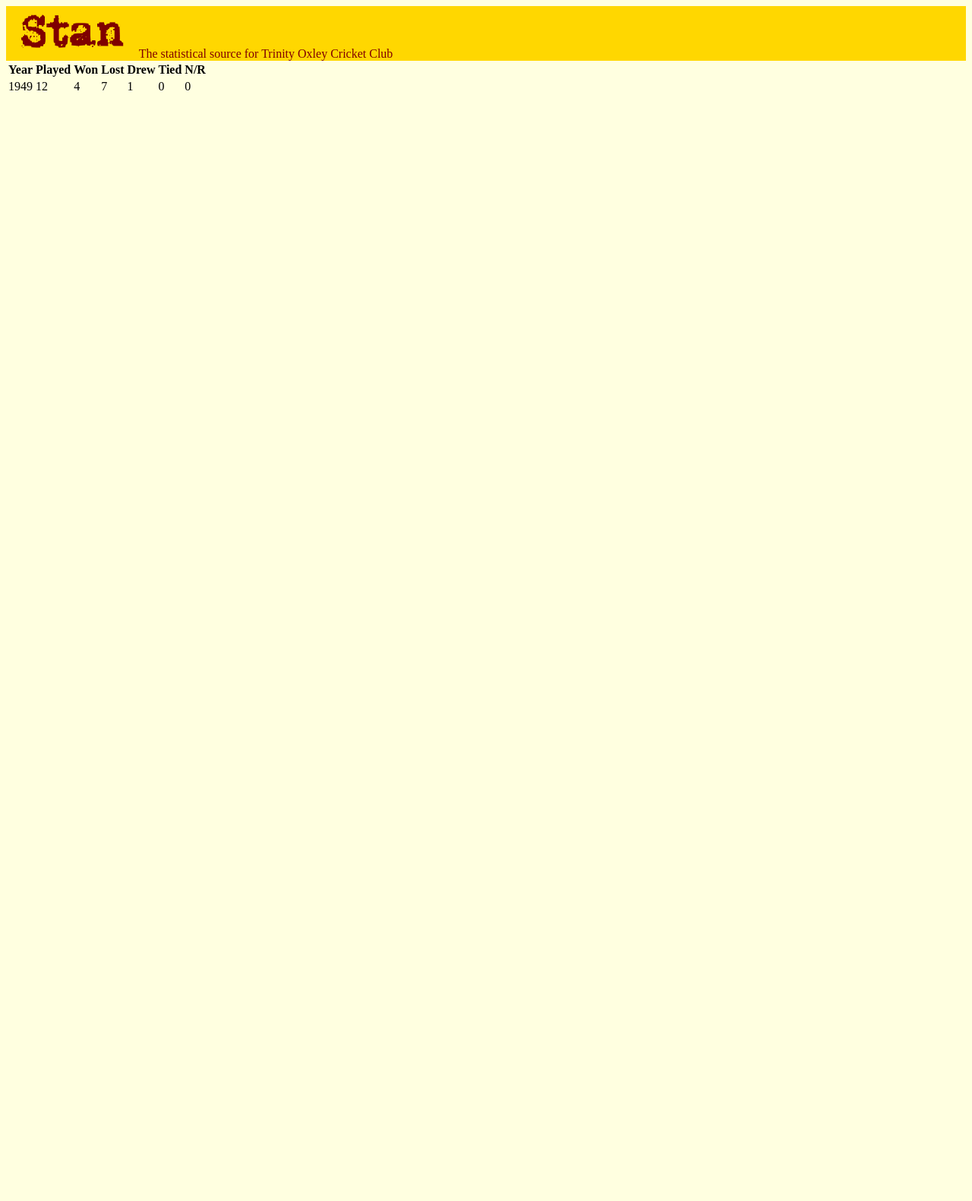
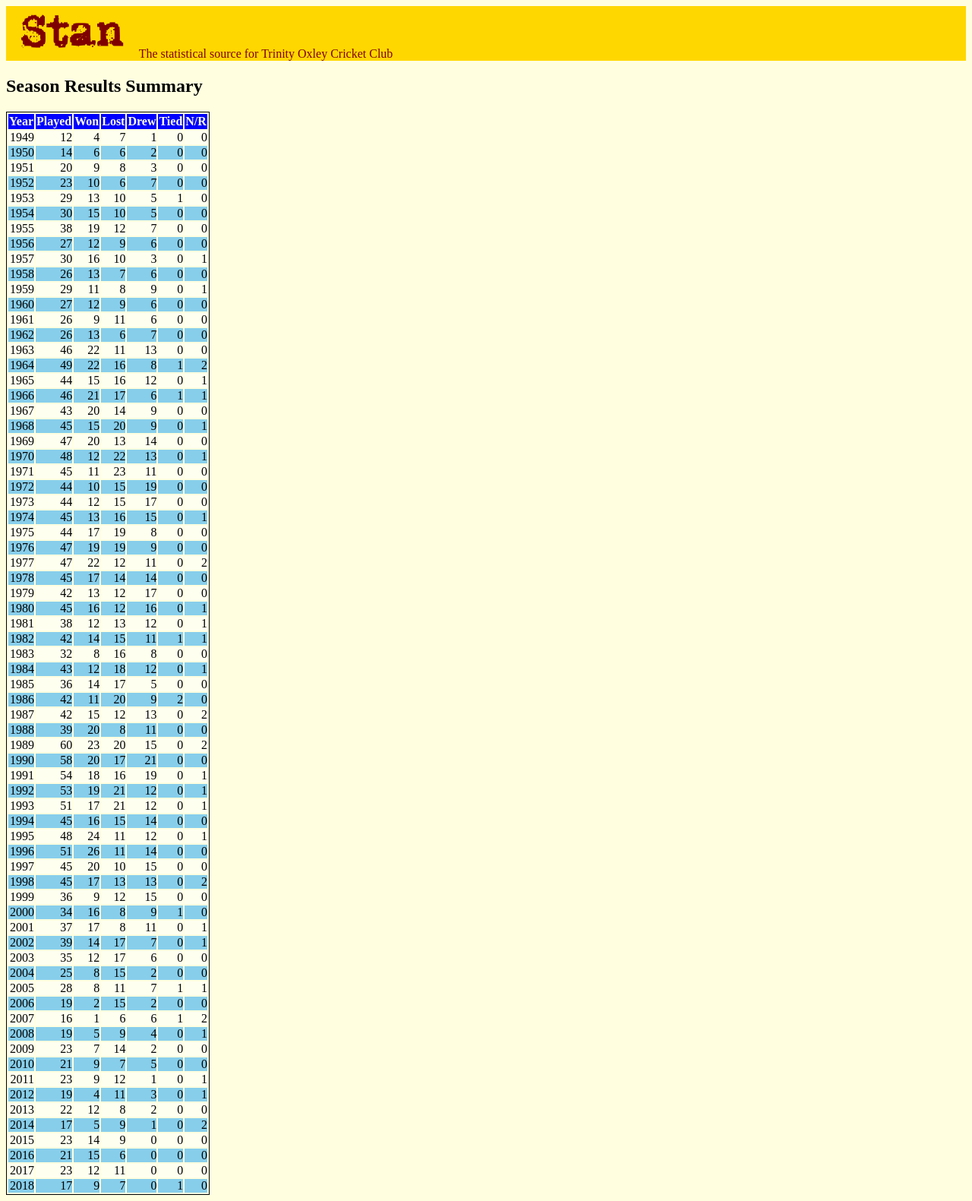
Before and after one commit to mikewoodhouse/stan, a Flask app: page /seasons in a window 1280 px wide. Shown: the whole page at 76% size. Before the commit the page ends 119 px from the top, so only its background shows below. Run offline with Flask 2, Linux system fonts and the light colour scheme.

Commit message:
some styling, refactored html, show all seasons

```diff
--- /dev/null
+++ b/Season.csv
@@ -0,0 +1,71 @@
+"Year","Played","Won","Lost","Drawn","Tied","NoResult","MaxPossibleGames"
+1949,12,4,7,1,0,0,12
+1950,14,6,6,2,0,0,14
+1951,20,9,8,3,0,0,20
+1952,23,10,6,7,0,0,23
+1953,29,13,10,5,1,0,29
+1954,30,15,10,5,0,0,30
+1955,38,19,12,7,0,0,38
+1956,27,12,9,6,0,0,27
+1957,30,16,10,3,0,1,30
+1958,26,13,7,6,0,0,26
+1959,29,11,8,9,0,1,29
+1960,27,12,9,6,0,0,27
+1961,26,9,11,6,0,0,26
+1962,26,13,6,7,0,0,26
+1963,46,22,11,13,0,0,46
+1964,49,22,16,8,1,2,49
+1965,44,15,16,12,0,1,44
+1966,46,21,17,6,1,1,46
+1967,43,20,14,9,0,0,43
+1968,45,15,20,9,0,1,45
+1969,47,20,13,14,0,0,47
+1970,48,12,22,13,0,1,48
+1971,45,11,23,11,0,0,45
+1972,44,10,15,19,0,0,44
+1973,44,12,15,17,0,0,44
+1974,45,13,16,15,0,1,45
+1975,44,17,19,8,0,0,44
+1976,47,19,19,9,0,0,47
+1977,47,22,12,11,0,2,47
+1978,45,17,14,14,0,0,45
+1979,42,13,12,17,0,0,42
+1980,45,16,12,16,0,1,45
+1981,38,12,13,12,0,1,38
+1982,42,14,15,11,1,1,42
+1983,32,8,16,8,0,0,32
+1984,43,12,18,12,0,1,43
+1985,36,14,17,5,0,0,36
+1986,42,11,20,9,2,0,42
+1987,42,15,12,13,0,2,42
+1988,39,20,8,11,0,0,39
+1989,60,23,20,15,0,2,60
+1990,58,20,17,21,0,0,58
+1991,54,18,16,19,0,1,54
+1992,53,19,21,12,0,1,53
+1993,51,17,21,12,0,1,44
+1994,45,16,15,14,0,0,38
+1995,48,24,11,12,0,1,42
+1996,51,26,11,14,0,0,44
+1997,45,20,10,15,0,0,41
+1998,45,17,13,13,0,2,37
+1999,36,9,12,15,0,0,34
+2000,34,16,8,9,1,0,34
+2001,37,17,8,11,0,1,37
+2002,39,14,17,7,0,1,39
+2003,35,12,17,6,0,0,35
+2004,25,8,15,2,0,0,25
+2005,28,8,11,7,1,1,28
+2006,19,2,15,2,0,0,19
+2007,16,1,6,6,1,2,16
+2008,19,5,9,4,0,1,19
+2009,23,7,14,2,0,0,0
+2010,21,9,7,5,0,0,0
+2011,23,9,12,1,0,1,0
+2012,19,4,11,3,0,1,0
+2013,22,12,8,2,0,0,0
+2014,17,5,9,1,0,2,0
+2015,23,14,9,0,0,0,0
+2016,21,15,6,0,0,0,0
+2017,23,12,11,0,0,0,0
+2018,17,9,7,0,1,0,0
--- a/app/routes.py
+++ b/app/routes.py
@@ -11,5 +11,4 @@ def root():
 
 @app.route("/seasons", methods=['GET'])
 def season():
-    # return jsonify(Season.get(1949)._asdict())
-    return render_template('seasons.html', season=Season.get(1949))
+    return render_template('seasons.html', seasons=Season.all())
--- a/app/templates/index.html
+++ b/app/templates/index.html
@@ -5,10 +5,17 @@
     <meta http-equiv='X-UA-Compatible' content='IE=edge'>
     <title>Page Title</title>
     <meta name='viewport' content='width=device-width, initial-scale=1'>
-    <link rel='stylesheet' type='text/css' media='screen' href='static/main.css'>
-    <script src='static/main.js'></script>
+    <link rel='stylesheet' type='text/css' media='screen' href='main.css'>
+    <script src='main.js'></script>
 </head>
-<body>
-    <h1>Stan!</h1>
+<body style="background: lightyellow;">
+    <div style="background: gold;">
+        <img src="stan.png">
+        <span style="color: maroon;">
+            The statistical source for Trinity Oxley Cricket Club
+        </span>
+    </div>
+    {% block data %}
+    {% endblock %}
 </body>
 </html>
--- a/app/templates/seasons.html
+++ b/app/templates/seasons.html
@@ -1,20 +1,6 @@
-<!DOCTYPE html>
-<html>
-<head>
-    <meta charset='utf-8'>
-    <meta http-equiv='X-UA-Compatible' content='IE=edge'>
-    <title>TOCC - Stan</title>
-    <meta name='viewport' content='width=device-width, initial-scale=1'>
-    <link rel='stylesheet' type='text/css' media='screen' href='main.css'>
-    <script src='main.js'></script>
-</head>
-<body style="background: lightyellow;">
-    <div style="background: gold;">
-        <img src="stan.png">
-        <span style="color: maroon;">
-            The statistical source for Trinity Oxley Cricket Club
-        </span>
-    </div>
+{% extends 'index.html' %}
+{% block data %}
+<h2>Season Results Summary</h2>
 <table>
     <thead>
         <tr>
@@ -28,16 +14,17 @@
         </tr>
     </thead>
     <tbody>
-            <tr>
-                <td>{{ season.year }}</td>
-                <td>{{ season.played }}</td>
-                <td>{{ season.won }}</td>
-                <td>{{ season.lost }}</td>
-                <td>{{ season.drawn }}</td>
-                <td>{{ season.tied }}</td>
-                <td>{{ season.nr }}</td>
+        {% for season in seasons %}
+        <tr class="{{ loop.cycle('odd', 'even') }}">
+            <td class="number">{{ season.year }}</td>
+            <td class="number">{{ season.played }}</td>
+            <td class="number">{{ season.won }}</td>
+            <td class="number">{{ season.lost }}</td>
+            <td class="number">{{ season.drawn }}</td>
+            <td class="number">{{ season.tied }}</td>
+            <td class="number">{{ season.nr }}</td>
         </tr>
+        {% endfor %}
     </tbody>
 </table>
-</body>
-</html>
+{% endblock %}
--- a/models/season.py
+++ b/models/season.py
@@ -1,4 +1,5 @@
 from typing import NamedTuple
+import csv
 
 
 class Season(NamedTuple):
@@ -13,3 +14,9 @@ class Season(NamedTuple):
 
     def get(year):
         return Season(1949, 12, 4, 7, 1, 0, 0, 12)
+
+    def all():
+        with open("Season.csv") as f:
+            reader = csv.reader(f, delimiter=',')
+            next(reader)
+            return [Season(*row) for row in reader]
--- a/static/main.css
+++ b/static/main.css
@@ -0,0 +1,24 @@
+table {
+    border: 1px solid black;
+}
+
+th {
+    background: blue;
+    color: ivory;
+}
+
+tr.odd {
+    background: ivory;
+}
+
+tr.even {
+    background: skyblue;
+}
+
+td {
+    padding: 0;
+}
+
+td.number {
+    text-align: right;
+}
```
Lines whose indentation alone changed are shown as unchanged.
